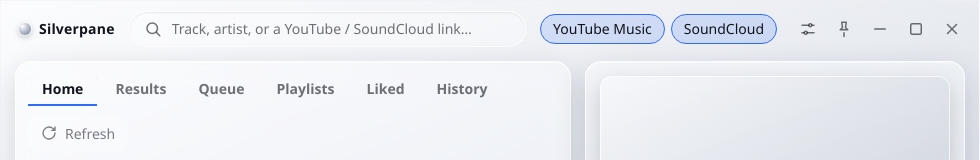
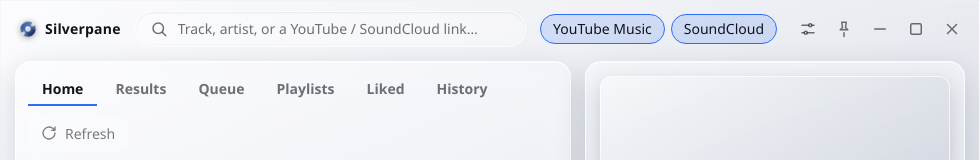
Before and after one commit to BotrRobotgnom/glass-player, an Electron app: page src/renderer/index.html in a window 980 px wide. Shown: the top 160 px of the page. Drawn offline with Linux system fonts and the light colour scheme; no server answers.

Commit message:
New icon

```diff
--- a/src/renderer/styles.css
+++ b/src/renderer/styles.css
@@ -98,9 +98,9 @@ svg { width: 18px; height: 18px; display: block; }
 
 .brand { display: flex; align-items: center; gap: 8px; font-weight: 650; letter-spacing: 0.2px; white-space: nowrap; }
 .brand-dot {
-  width: 12px; height: 12px; border-radius: 50%;
-  background: radial-gradient(circle at 30% 28%, #fff, #b8c0d0 45%, #6f7a92);
-  box-shadow: 0 0 0 1px rgba(255, 255, 255, 0.6), 0 2px 6px rgba(0, 0, 0, 0.25);
+  width: 18px; height: 18px; flex: none;
+  background: url('logo.png') center / contain no-repeat;
+  filter: drop-shadow(0 1px 3px rgba(0, 0, 0, 0.35));
 }
 
 .search {
```
Also changed, not shown: CHANGELOG.md, build/icon.ico, build/icon.png, 1 other file.
